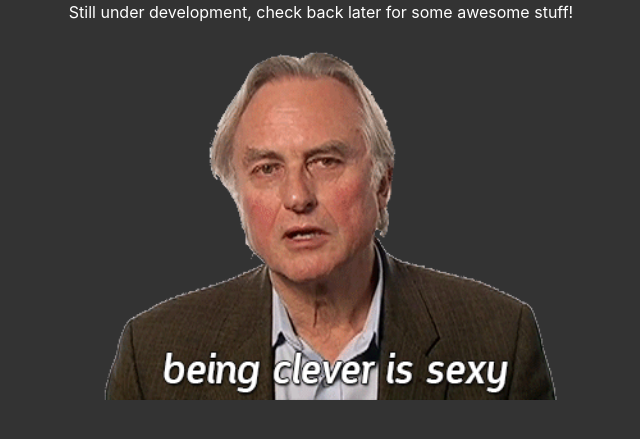
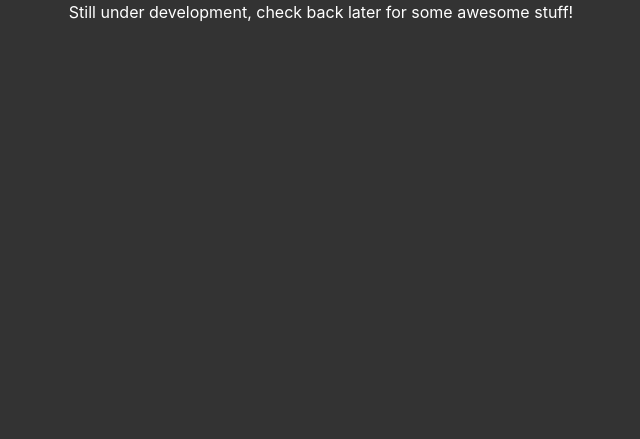
Before and after one commit to bigcat2014/family_forum, a Django app: template home_page/templates/home_page/index.html in a window 1280 px wide. Shown: the top 439 px of the page, without its empty margins (319-959 px from the left). Run offline with Django 3.2, Linux system fonts and the light colour scheme; the template is opened without the code that fills it, so the values that code supplies are empty; some libraries are stand-ins or nearby versions.

Commit message:
Minor tweaks and comments

```diff
--- a/home_page/templates/home_page/base.html
+++ b/home_page/templates/home_page/base.html
@@ -2,19 +2,24 @@
 <html lang="en">
 
 	<head>
+		<title>Welcome to the Family!</title>
 		<meta charset="UTF-8">
-		<title>Welcome to the Family!</title>
+		<!-- Bootstrap responsive viewport meta tag -->
+		<meta name="viewport" content="width=device-width, initial-scale=1, shrink-to-fit=no">
+
+		<!-- Load static files -->
 		{% load staticfiles %}
 		<link rel='stylesheet' href="{% static 'css/bootstrap.min.css' %}" type='text/css' />
 		<link rel='stylesheet' href="{% static 'css/home_page.css' %}" type='text/css' />
 	</head>
 
+	<!-- Main body -->
+
 	<body class="body" style="color:white;background-color:#333333">
-		<div>
+		<div class="container">
 			{% block content %}
 			{% endblock %}
 		</div>
-		<img src="{% static 'images/home_page/clever.gif' %}" class="image-center" />
 	</body>
 
 </html>
```
